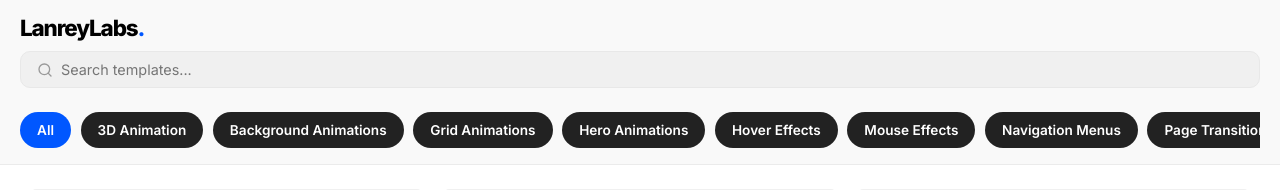
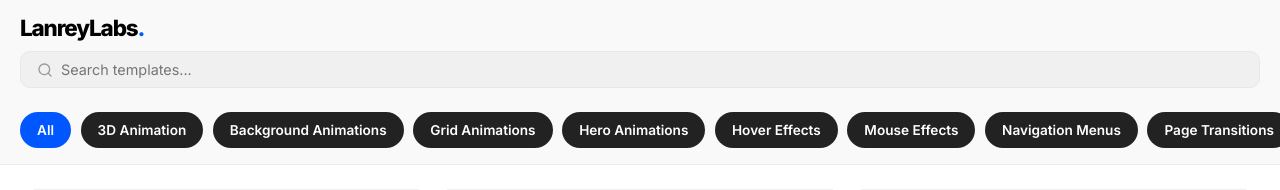
Before and after one commit to hiiD4vd/LanreyLabs, a Vue app: page / in a window 1280 px wide. Shown: the top 190 px of the page. Built offline with nearby package versions, Linux system fonts and the light colour scheme; grey boxes are pictures that could not be loaded.

Commit message:
fix: remove overflow hidden that was clipping category pills

```diff
--- a/src/App.vue
+++ b/src/App.vue
@@ -210,20 +210,17 @@ const handleCategorySelect = (category: string) => {
 
 /* Category Bar */
 .category-bar-wrapper {
-  padding: 0.75rem 1.25rem 0.5rem;
+  padding: 0.75rem 0 0.5rem;
   background: var(--bg-color);
   width: 100%;
   box-sizing: border-box;
-  overflow: hidden;
 }
 
 .category-bar {
   display: flex;
   gap: 0.6rem;
   overflow-x: auto;
-  padding-bottom: 0.5rem;
-  /* Make sure pills don't get cut */
-  padding-right: 1.25rem;
+  padding: 0 1.25rem 0.5rem 1.25rem;
 }
 
 .category-bar::-webkit-scrollbar { display: none; }
```
